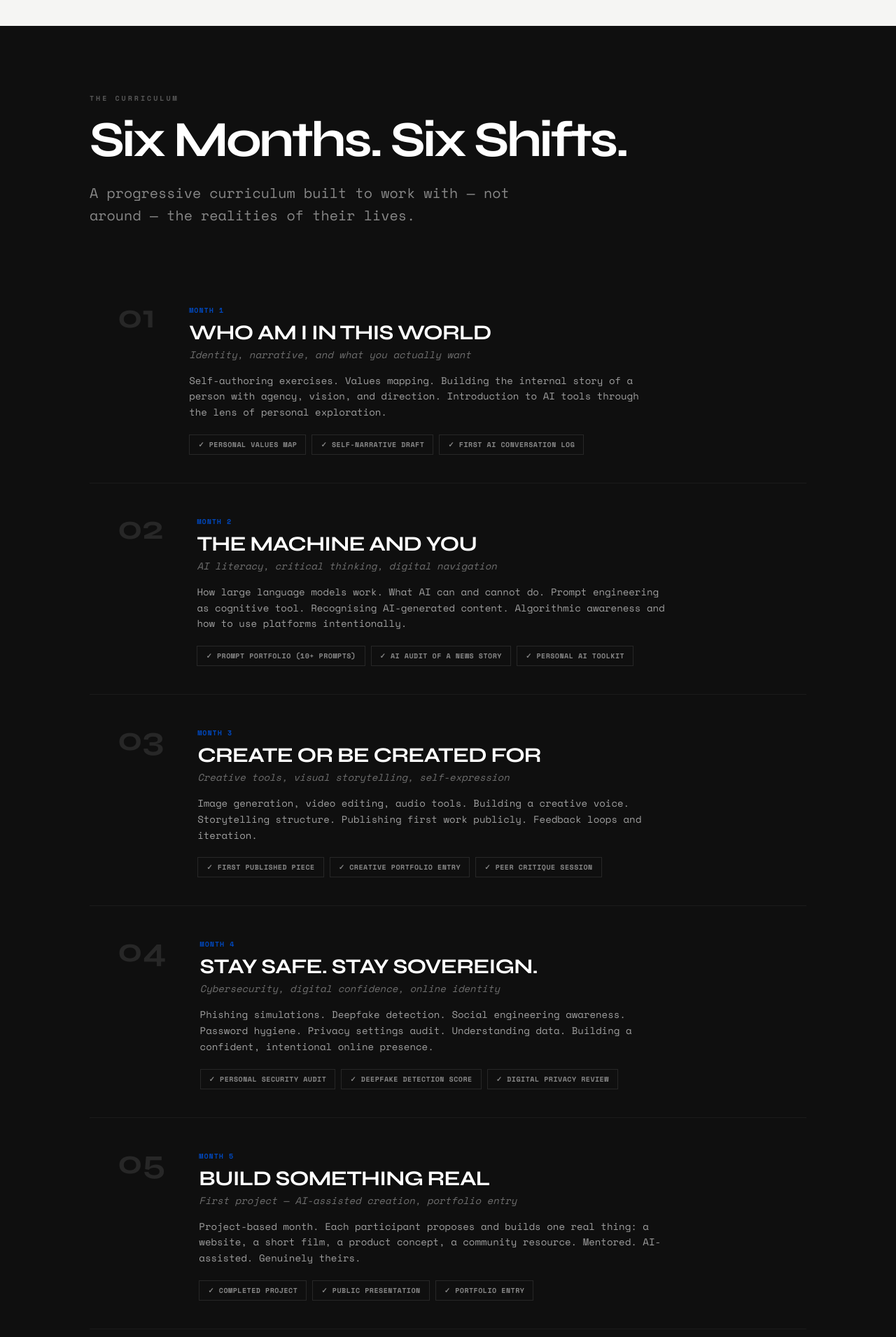
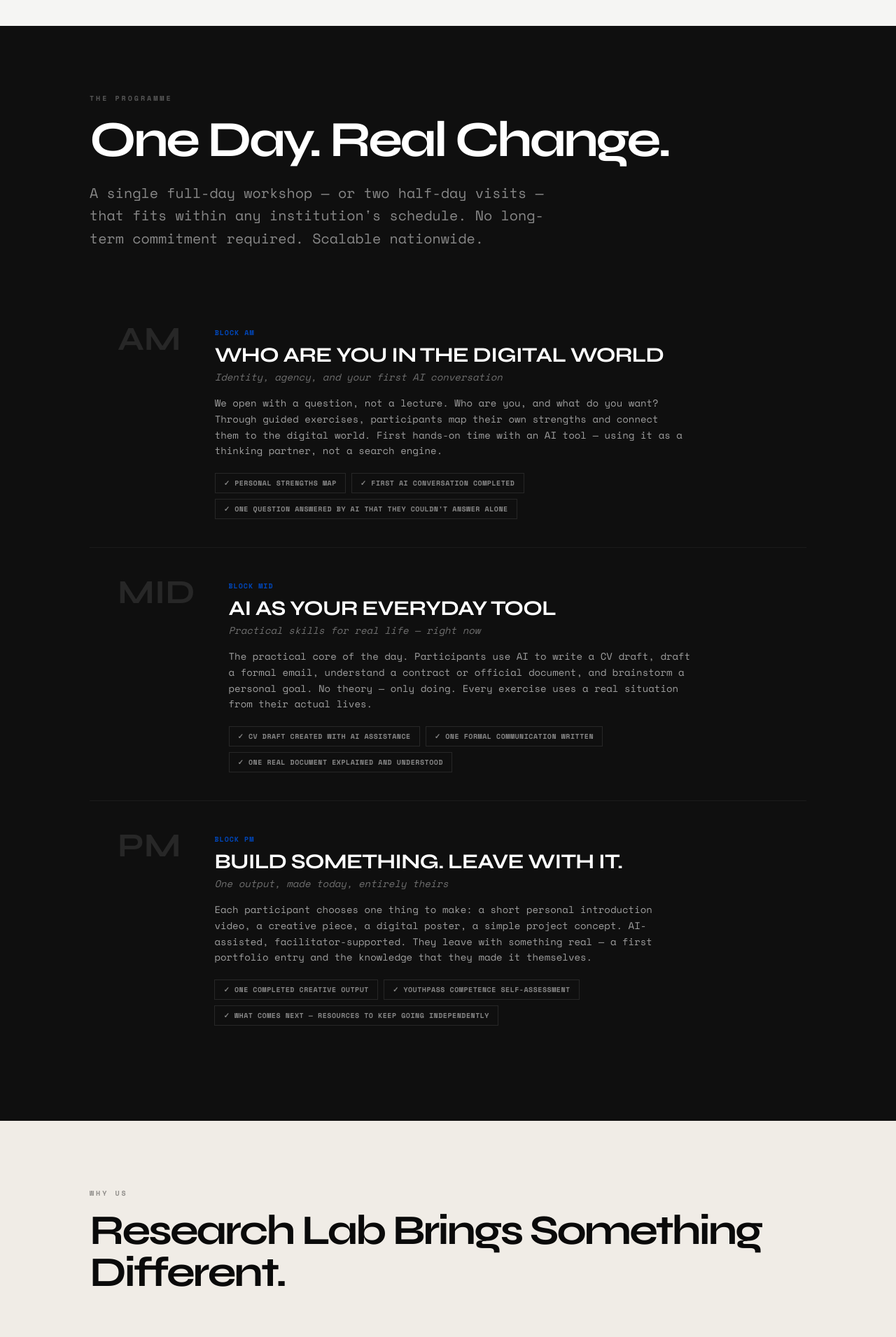
Before and after one commit to princeofwellness/researchlab, a Next.js app: page /nextgen in a window 1280 px wide. Shown: the part 3180-5091 px from the top of the page at 70% size. Built offline with nearby package versions, Linux system fonts and the light colour scheme.

Commit message:
feat(nextgen): replace 6-month curriculum with one-day workshop model — scalable nationwide

```diff
--- a/src/app/nextgen/page.tsx
+++ b/src/app/nextgen/page.tsx
@@ -87,53 +87,33 @@ export default function NextGenPage() {
                 ],
             },
             curriculum: {
-                label: "The Curriculum",
-                title: "Six Months. Six Shifts.",
-                subtitle: "A progressive curriculum built to work with — not around — the realities of their lives.",
+                label: "The Programme",
+                title: "One Day. Real Change.",
+                subtitle: "A single full-day workshop — or two half-day visits — that fits within any institution's schedule. No long-term commitment required. Scalable nationwide.",
                 months: [
                     {
-                        num: "01",
-                        title: "WHO AM I IN THIS WORLD",
-                        sub: "Identity, narrative, and what you actually want",
-                        detail: "Self-authoring exercises. Values mapping. Building the internal story of a person with agency, vision, and direction. Introduction to AI tools through the lens of personal exploration.",
-                        outcomes: ["Personal values map", "Self-narrative draft", "First AI conversation log"],
+                        num: "AM",
+                        title: "WHO ARE YOU IN THE DIGITAL WORLD",
+                        sub: "Identity, agency, and your first AI conversation",
+                        detail: "We open with a question, not a lecture. Who are you, and what do you want? Through guided exercises, participants map their own strengths and connect them to the digital world. First hands-on time with an AI tool — using it as a thinking partner, not a search engine.",
+                        outcomes: ["Personal strengths map", "First AI conversation completed", "One question answered by AI that they couldn't answer alone"],
                     },
                     {
-                        num: "02",
-                        title: "THE MACHINE AND YOU",
-                        sub: "AI literacy, critical thinking, digital navigation",
-                        detail: "How large language models work. What AI can and cannot do. Prompt engineering as cognitive tool. Recognising AI-generated content. Algorithmic awareness and how to use platforms intentionally.",
-                        outcomes: ["Prompt portfolio (10+ prompts)", "AI audit of a news story", "Personal AI toolkit"],
+                        num: "MID",
+                        title: "AI AS YOUR EVERYDAY TOOL",
+                        sub: "Practical skills for real life — right now",
+                        detail: "The practical core of the day. Participants use AI to write a CV draft, draft a formal email, understand a contract or official document, and brainstorm a personal goal. No theory — only doing. Every exercise uses a real situation from their actual lives.",
+                        outcomes: ["CV draft created with AI assistance", "One formal communication written", "One real document explained and understood"],
                     },
                     {
-                        num: "03",
-                        title: "CREATE OR BE CREATED FOR",
-                        sub: "Creative tools, visual storytelling, self-expression",
-                        detail: "Image generation, video editing, audio tools. Building a creative voice. Storytelling structure. Publishing first work publicly. Feedback loops and iteration.",
-                        outcomes: ["First published piece", "Creative portfolio entry", "Peer critique session"],
-                    },
-                    {
-                        num: "04",
-                        title: "STAY SAFE. STAY SOVEREIGN.",
-                        sub: "Cybersecurity, digital confidence, online identity",
-                        detail: "Phishing simulations. Deepfake detection. Social engineering awareness. Password hygiene. Privacy settings audit. Understanding data. Building a confident, intentional online presence.",
-                        outcomes: ["Personal security audit", "Deepfake detection score", "Digital privacy review"],
-                    },
-                    {
-                        num: "05",
-                        title: "BUILD SOMETHING REAL",
-                        sub: "First project — AI-assisted creation, portfolio entry",
-                        detail: "Project-based month. Each participant proposes and builds one real thing: a website, a short film, a product concept, a community resource. Mentored. AI-assisted. Genuinely theirs.",
-                        outcomes: ["Completed project", "Public presentation", "Portfolio entry"],
-                    },
-                    {
-                        num: "06",
-                        title: "LAUNCH",
-                        sub: "Personal brand, professional presence, what comes next",
-                        detail: "LinkedIn profile. Email communication. First outreach. How to talk about what they built. Continuing education pathways. Alumni network introduction.",
-                        outcomes: ["Live digital presence", "First professional message sent", "Alumni network membership"],
+                        num: "PM",
+                        title: "BUILD SOMETHING. LEAVE WITH IT.",
+                        sub: "One output, made today, entirely theirs",
+                        detail: "Each participant chooses one thing to make: a short personal introduction video, a creative piece, a digital poster, a simple project concept. AI-assisted, facilitator-supported. They leave with something real — a first portfolio entry and the knowledge that they made it themselves.",
+                        outcomes: ["One completed creative output", "Youthpass competence self-assessment", "What comes next — resources to keep going independently"],
                     },
                 ],
+                note: "Two-visit option: Day 1 covers the morning and midday blocks. Day 2 is the full build session — expanding what was started into a richer output. Each day works independently if only one visit is possible.",
             },
             why: {
                 label: "Why Us",
@@ -245,53 +225,33 @@ export default function NextGenPage() {
                 ],
             },
             curriculum: {
-                label: "Kurz",
-                title: "Šesť mesiacov. Šesť posunov.",
-                subtitle: "Postupný kurz navrhnutý tak, aby fungoval so skutočnosťou ich životov — nie napriek nej.",
+                label: "Program",
+                title: "Jeden deň. Skutočná zmena.",
+                subtitle: "Jeden celodenný workshop — alebo dve poldenné návštevy — ktorý zapadá do rozvrhu akéhokoľvek zariadenia. Bez dlhodobého záväzku. Replikovateľný po celom Slovensku.",
                 months: [
                     {
-                        num: "01",
-                        title: "KTO SOM V TOMTO SVETE",
-                        sub: "Identita, vlastný príbeh a to, čo naozaj chceš",
-                        detail: "Sebapoznávacie cvičenia. Mapovanie hodnôt. Budovanie príbehu človeka s agentúrou, víziou a smerom. Úvod do AI nástrojov cez optiku osobného objavovania.",
-                        outcomes: ["Mapa osobných hodnôt", "Návrh vlastného príbehu", "Prvý denník AI konverzácií"],
+                        num: "DOP",
+                        title: "KTO SI V DIGITÁLNOM SVETE",
+                        sub: "Identita, schopnosť konať a prvý rozhovor s AI",
+                        detail: "Začíname otázkou, nie prednáškou. Kto si a čo chceš? Cez riadené cvičenia si účastníci zmapujú vlastné silné stránky a prepoja ich s digitálnym svetom. Prvý praktický kontakt s AI nástrojom — ako partnerom na rozmýšľanie, nie ako vyhľadávačom.",
+                        outcomes: ["Mapa osobných silných stránok", "Prvý rozhovor s AI dokončený", "Jedna otázka zodpovedaná s pomocou AI, ktorú nedokázali vyriešiť sami"],
                     },
                     {
-                        num: "02",
-                        title: "STROJ A TY",
-                        sub: "AI gramotnosť, kritické myslenie, digitálna navigácia",
-                        detail: "Ako fungujú jazykové modely. Čo AI dokáže a čo nie. Promptovanie ako kognitívny nástroj. Rozpoznávanie AI obsahu. Algoritmické povedomie a zámerné využívanie platforiem.",
-                        outcomes: ["Portfólio promptov (10+)", "AI audit správy", "Osobný AI toolkit"],
+                        num: "OBE",
+                        title: "AI AKO TVOJ KAŽDODENNÝ NÁSTROJ",
+                        sub: "Praktické zručnosti pre reálny život — hneď teraz",
+                        detail: "Praktické jadro dňa. Účastníci použijú AI na napísanie životopisu, formálneho e-mailu, pochopenie zmluvy alebo úradného dokumentu a brainstorming osobného cieľa. Žiadna teória — len robenie. Každé cvičenie vychádza z reálnej situácie z ich vlastného života.",
+                        outcomes: ["Návrh životopisu vytvorený s pomocou AI", "Jedna formálna komunikácia napísaná", "Jeden skutočný dokument vysvetlený a pochopený"],
                     },
                     {
-                        num: "03",
-                        title: "TVORIŤ ALEBO BYŤ TVORENÝ",
-                        sub: "Kreatívne nástroje, vizuálne rozprávanie, sebavyjadrenie",
-                        detail: "Generovanie obrázkov, strih videí, zvukové nástroje. Budovanie kreatívneho hlasu. Štruktúra príbehu. Prvé verejné publikovanie. Spätná väzba a iterácia.",
-                        outcomes: ["Prvá publikovaná tvorba", "Vstup do kreatívneho portfólia", "Vzájomná kritika"],
-                    },
-                    {
-                        num: "04",
-                        title: "ZOSTAŤ BEZPEČNÝ. ZOSTAŤ SUVERÉNNY.",
-                        sub: "Kybernetická bezpečnosť, digitálna sebadôvera, online identita",
-                        detail: "Phishing simulácie. Detekcia deepfakes. Povedomie o sociálnom inžinierstve. Správa hesiel. Audit nastavení súkromia. Pochopenie dát. Budovanie sebavedomej a zámernej online prítomnosti.",
-                        outcomes: ["Osobný bezpečnostný audit", "Skóre detekcie deepfake", "Revízia digitálneho súkromia"],
-                    },
-                    {
-                        num: "05",
-                        title: "POSTAV NIEČO SKUTOČNÉ",
-                        sub: "Prvý projekt — tvorba s pomocou AI, vstup do portfólia",
-                        detail: "Projektový mesiac. Každý účastník navrhne a postaví jednu skutočnú vec: web, krátky film, produktový koncept, komunitný zdroj. S mentorom. S AI. Naozaj jeho vlastnú.",
-                        outcomes: ["Dokončený projekt", "Verejná prezentácia", "Vstup do portfólia"],
-                    },
-                    {
-                        num: "06",
-                        title: "ŠTART",
-                        sub: "Osobná značka, profesionálna prítomnosť, čo príde potom",
-                        detail: "LinkedIn profil. E-mailová komunikácia. Prvý kontakt. Ako hovoriť o tom, čo postavili. Ďalšie vzdelávacie cesty. Vstup do alumni siete.",
-                        outcomes: ["Živá digitálna prítomnosť", "Prvá profesionálna správa odoslaná", "Členstvo v alumni sieti"],
+                        num: "POO",
+                        title: "POSTAV NIEČO. ODNES SI TO.",
+                        sub: "Jeden výstup, vytvorený dnes, úplne ich vlastný",
+                        detail: "Každý účastník si vyberie jednu vec na vytvorenie: krátke osobné predstavenie, kreatívny kúsok, digitálny plagát alebo jednoduchý projektový koncept. S pomocou AI, s podporou facilitátora. Odchádzajú s niečím skutočným — prvým vstupom do portfólia a vedomím, že to dokázali sami.",
+                        outcomes: ["Jeden dokončený kreatívny výstup", "Sebahodnotenie kompetencií Youthpass", "Čo ďalej — zdroje na samostatné pokračovanie"],
                     },
                 ],
+                note: "Možnosť dvoch návštev: 1. deň pokrýva dopoludňajší a poludňajší blok. 2. deň je plná tvorivá session — rozvinúť to, čo bolo začaté, do bohatšieho výstupu. Každý deň funguje samostatne, ak je možná len jedna návšteva.",
             },
             why: {
                 label: "Prečo my",
@@ -534,7 +494,7 @@ export default function NextGenPage() {
                                     <div className="flex-1">
                                         <div className="mb-1">
                                             <span className="text-[10px] font-bold uppercase tracking-widest text-[#0047BB]">
-                                                {lang === "en" ? `Month ${parseInt(m.num)}` : `Mesiac ${parseInt(m.num)}`}
+                                                {lang === "en" ? `Block ${m.num}` : `Blok ${m.num}`}
                                             </span>
                                         </div>
                                         <h3 className="font-syne font-bold text-2xl md:text-3xl tracking-tight mb-1">
```
